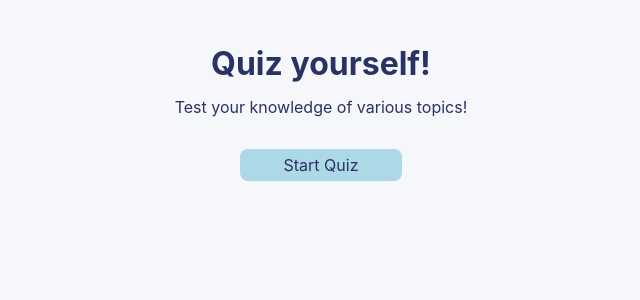
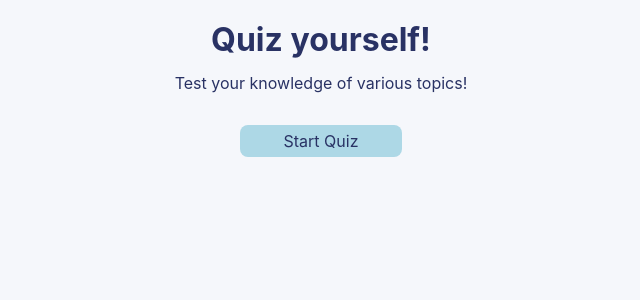
Before and after one commit to michael-j-coyne/quiz-app, a React (Vite) app: page / in a window 1280 px wide. Shown: the top 300 px of the page, without its empty margins (319-959 px from the left). Built offline with nearby package versions, Linux system fonts and the light colour scheme.

Commit message:
Update base css styles

```diff
--- a/src/App.css
+++ b/src/App.css
@@ -14,17 +14,12 @@ body {
   display: flex;
   align-items: center;
   justify-content: center;
+  margin: 0;
 }
 
 #root {
   max-width: 1280px;
   margin: 0 auto;
-  padding: 2rem;
+  padding: 1rem;
   text-align: center;
 }
-
-.trivia-item-list {
-  display: flex;
-  flex-direction: column;
-  gap: 15px;
-}
```
